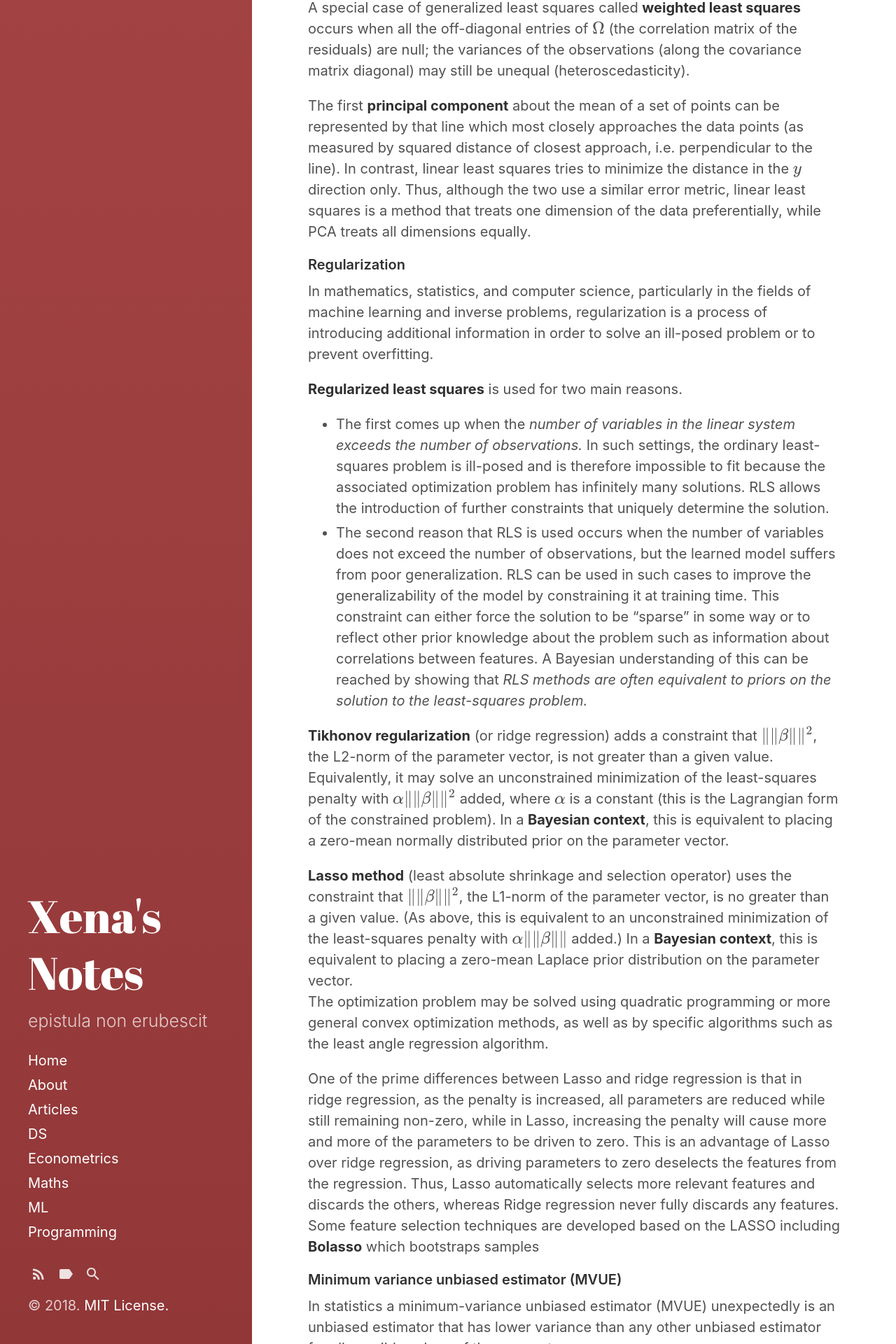
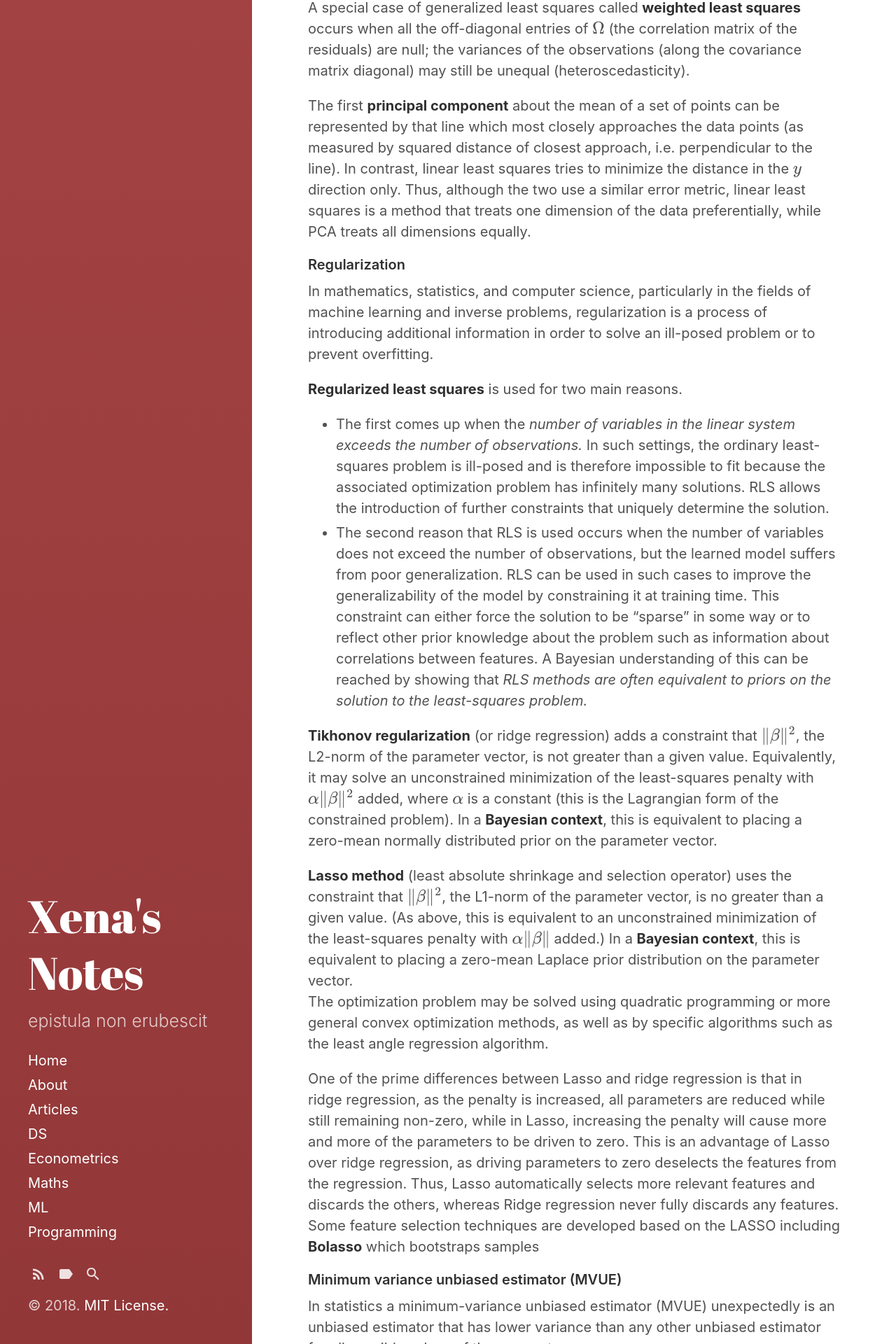
Before and after one commit to xenakas/gitpage, a Jekyll site: the page built from _posts/2018-10-29-estimation-theory.md, in a window 1280 px wide. Shown: the part 3080-5000 px from the top of the page at 70% size. Built offline with Jekyll 4.4.1, drawn with Linux system fonts in a browser that asks for light colours; formulas are drawn with MathJax 3.

Commit message:
Update 2018-10-29-estimation-theory.md

```diff
--- a/_posts/2018-10-29-estimation-theory.md
+++ b/_posts/2018-10-29-estimation-theory.md
@@ -169,17 +169,17 @@ of this can be reached by showing that *RLS methods are often equivalent to prio
 solution to the least-squares problem.*
 
 **Tikhonov regularization**
-(or ridge regression) adds a constraint that $$ \|\|\beta \|\|^{2}$$, the L2-norm of the parameter vector,
+(or ridge regression) adds a constraint that $$ \|\beta \|^{2}$$, the L2-norm of the parameter vector,
 is not greater than a given value. Equivalently, it may solve an unconstrained
-minimization of the least-squares penalty with $$ \alpha \|\|\beta \|\|^{2}$$  added,
+minimization of the least-squares penalty with $$ \alpha \|\beta \|^{2}$$  added,
 where $$\alpha $$  is a constant (this is the Lagrangian form of the constrained problem).
 In a **Bayesian context**, this is equivalent to placing a zero-mean normally
 distributed prior on the parameter vector.
 
 **Lasso method**  (least absolute shrinkage and selection operator)  uses the constraint
-that $$ \|\|\beta \|\|^{2}$$, the L1-norm of the parameter vector,
+that $$ \|\beta \|^{2}$$, the L1-norm of the parameter vector,
 is no greater than a given value.  (As above, this is equivalent to an unconstrained
-minimization of the least-squares penalty with $$ \alpha  \|\|\beta \|\|$$  added.)
+minimization of the least-squares penalty with $$ \alpha  \|\beta  \|$$  added.)
 In a **Bayesian context**, this is equivalent to placing a zero-mean Laplace
 prior distribution on the parameter vector.
 The optimization problem may be solved using quadratic programming or more general
```
